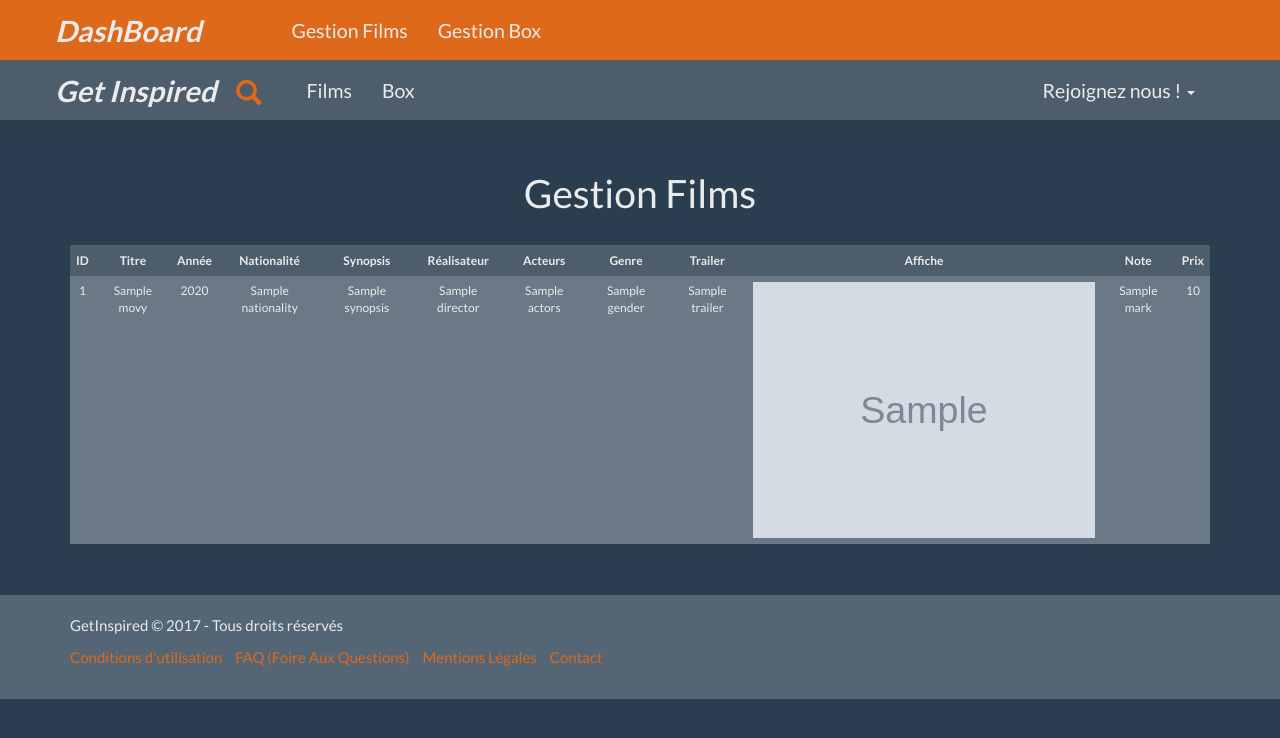
After one commit to jordanmuller/Silex_getinspired, a PHP site: template templates/admin/movie/admin_movies.html.twig in a window 1280 px wide. The commit adds this page. Shown: the top 738 px of the page. Run offline with PHP 8.4, Linux system fonts and the light colour scheme; the template is opened without the code that fills it: most values are stand-ins (such as "Sample title", 1, 10 or a date in 2020); grey boxes marked "Sample" are stand-in pictures; some libraries are stand-ins or nearby versions.

Commit message:
Gestion Films

```diff
--- a/src/app.php
+++ b/src/app.php
@@ -61,6 +61,10 @@ $app['box.controller'] = function() use ($app)
     return new Controller\Admin\BoxAdminController($app);
 };
 
+$app['admin.movie.controller'] = function() use($app) {
+  return new \Controller\Admin\MovieAdminController($app);
+};
+
 //*************************REPOSITORIES APPEL A LA BDD ***************************//
 
 $app['user.repository'] = function() use ($app)
--- /dev/null
+++ b/templates/admin/movie/admin_movies.html.twig
@@ -0,0 +1,49 @@
+{% extends "layout.html.twig" %}
+
+{% block title 'Gestion films' %}
+
+    {% block stylesheets %}
+    {{ parent() }} {# reprend le contenu du bloc parent #}
+    <link href="{{asset('css/admin/admin_movies.css')}}" rel="stylesheet" type="text/css" />
+{% endblock %}
+
+{% block content %}
+    <section>
+        <div class="container">
+            <h1 class="text-center">Gestion Films</h1>
+            <table class="table table-striped table-hover text-center table-admin">
+                <tr class="text-center">
+                    <th class="text-center">ID</th>
+                    <th class="text-center">Titre</th>
+                    <th class="text-center">Année</th>
+                    <th class="text-center">Nationalité</th>
+                    <th class="text-center">Synopsis</th>
+                    <th class="text-center">Réalisateur</th>
+                    <th class="text-center">Acteurs</th>
+                    <th class="text-center">Genre</th>
+                    <th class="text-center">Trailer</th>
+                    <th class="text-center">Affiche</th>
+                    <th class="text-center">Note</th>
+                    <th class="text-center">Prix</th>
+                </tr>
+            {% for movie in movies %}
+                <tr>
+                    <td>{{ movie.id }}</td>
+                    <td>{{ movie.title }}</td>
+                    <td>{{ movie.productionYear }}</td>
+                    <td>{{ movie.nationality }}</td>
+                    <td>{{ movie.synopsis}}</td>
+                    <td>{{ movie.director }}</td>
+                    <td>{{ movie.actors }}</td>
+                    <td>{{ movie.gender }}</td>
+                    <td>{{ movie.trailer }}</td>
+                    <td><img src="{{ movie.poster }}" alt="Affiche du film" class="img-responsive"></td>
+                    <td>{{ movie.mark }}</td>
+                    <td>{{ movie.price }}</td>
+                </tr>
+            {% endfor %}
+            </table>
+        </div>
+    </section>
+
+{% endblock %}
--- a/templates/layout.html.twig
+++ b/templates/layout.html.twig
@@ -11,7 +11,33 @@
         {% endblock %}
     </head>
     <body>
+        <nav class="navbar navbar-inverse">
+            <div class="container">
 
+                <div class="navbar-header">
+                    <button type="button" class="navbar-toggle collapsed" data-toggle="collapse" data-target="#bs-example-navbar-collapse-1" aria-expanded="false">
+                        <span class="sr-only">Toggle navigation</span>
+                        <span class="icon-bar"></span>
+                        <span class="icon-bar"></span>
+                        <span class="icon-bar"></span>
+                    </button>
+                    <a class="navbar-brand" href="{{path('homepage')}}">DashBoard</a>
+                    <a href=""><span class="glyphicon glyphicon-search"></span></a>
+                 </div><!-- /.navbar-header -->
+
+                 <div class="collapse navbar-collapse" id="bs-example-navbar-collapse-1">
+                    <ul class="nav navbar-nav">
+                        <li><a href="{{path('movies_list')}}">Gestion Films</a></li>
+                        <li><a href="{{path('box_register')}}">Gestion Box</a></li>
+                    </ul>
+                    <ul class="nav navbar-nav navbar-right">
+
+
+
+                    </ul>
+                </div><!-- /.navbar-collapse -->
+            </div>
+        </nav>
         <nav class="navbar navbar-default">
             <div class="container">
 
--- a/templates/movies.html.twig
+++ b/templates/movies.html.twig
@@ -22,11 +22,12 @@
                             </div><div class="row">
                         {% endif %}
                                 <div class="col-xs-2">
-                                    <a href=""><img src="{{ movie.poster }}"></a>
+                                    <a href="{{ path('movie_detail', {id: movie.id}) }}"><img src="{{ movie.poster }}" alt="Affiche du film"></a>
                                 </div>
 
                             {% set compteur = compteur + 1 %}
                     {% endfor %}
+                </div>
             </div>
         </div>
     </div>
--- /dev/null
+++ b/web/css/admin/admin_movies.css
@@ -0,0 +1,11 @@
+section {
+    padding: 30px 10px;
+}
+
+section h1 {
+    margin-bottom: 30px;
+}
+
+.table-admin {
+   background: rgba(255, 255, 255, 0.3);
+}
--- a/web/css/main.css
+++ b/web/css/main.css
@@ -2,7 +2,7 @@ body {
   box-sizing: border-box;
 }
 /*** NAVBAR ***/
-nav.navbar.navbar-default {
+nav.navbar.navbar-default, nav.navbar.navbar-inverse {
     font-size: 1.3em;
     height: 60px;
     margin: 0;
@@ -31,5 +31,5 @@ span.glyphicon.glyphicon-search {
 
 footer {
     padding: 20px;
-    margin-top: 20px;
+    background: #546575;
 }
```
Also changed, not shown: src/Controller/Admin/MovieAdminController.php (added, +44 -0 lines), src/Repository/MovieRepository.php (+21 -1 lines), src/controllers.php (+25 -1 lines), templates/movie_detail.html.twig (+33 -0 lines), web/css/movie_detail.css (+27 -9 lines).
